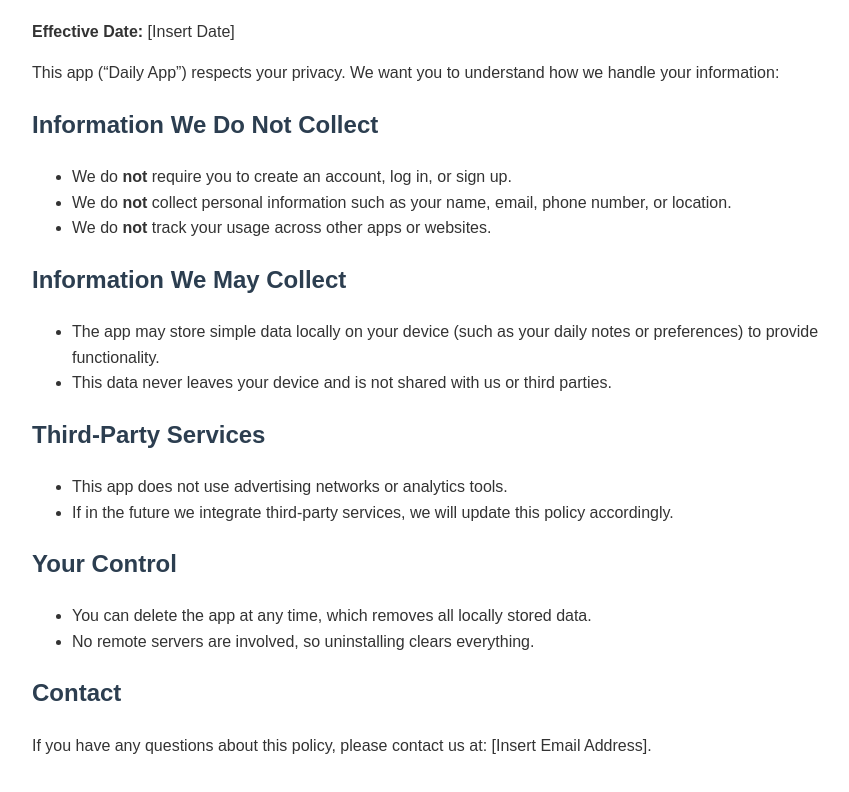
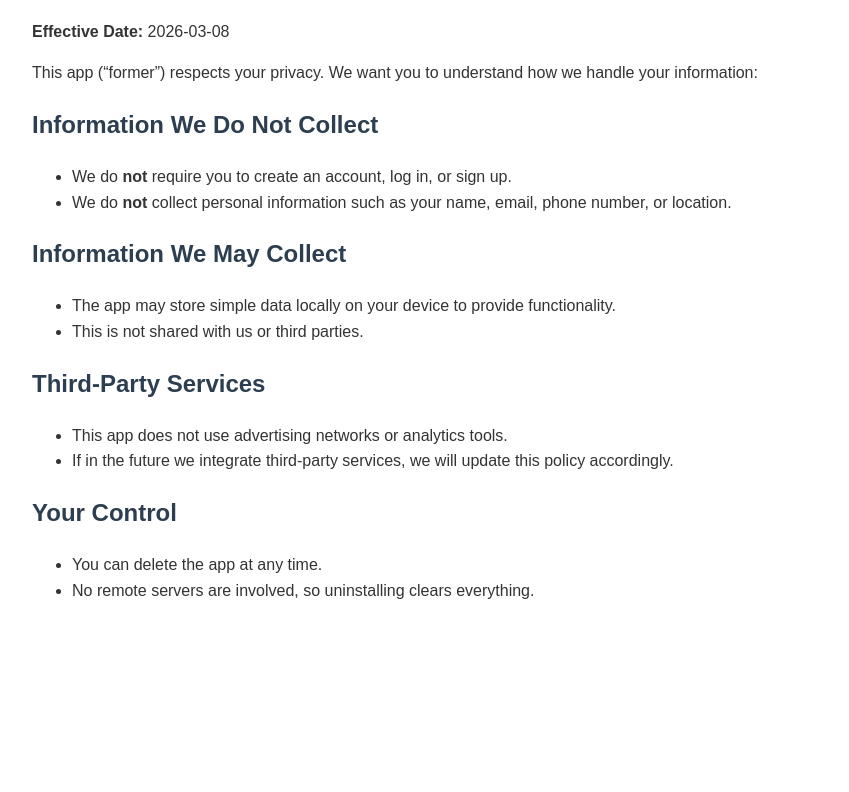
Before and after one commit to BixbyW-lab/former, a plain HTML site: page index.html in a window 1280 px wide. Shown: the part 94-886 px from the top of the page, without its empty margins (208-1057 px from the left). After the commit the page ends 800 px from the top, so only its background shows below. Drawn offline with Linux system fonts and the light colour scheme.

Commit message:
Update index.html

```diff
--- a/index.html
+++ b/index.html
@@ -18,21 +18,20 @@
 </head>
 <body>
   <h1>Privacy Policy</h1>
-  <p><strong>Effective Date:</strong> [Insert Date]</p>
+  <p><strong>Effective Date:</strong> 2026-03-08</p>
 
-  <p>This app (“Daily App”) respects your privacy. We want you to understand how we handle your information:</p>
+  <p>This app (“former”) respects your privacy. We want you to understand how we handle your information:</p>
 
   <h2>Information We Do Not Collect</h2>
   <ul>
     <li>We do <strong>not</strong> require you to create an account, log in, or sign up.</li>
     <li>We do <strong>not</strong> collect personal information such as your name, email, phone number, or location.</li>
-    <li>We do <strong>not</strong> track your usage across other apps or websites.</li>
   </ul>
 
   <h2>Information We May Collect</h2>
   <ul>
-    <li>The app may store simple data locally on your device (such as your daily notes or preferences) to provide functionality.</li>
-    <li>This data never leaves your device and is not shared with us or third parties.</li>
+    <li>The app may store simple data locally on your device to provide functionality.</li>
+    <li>This is not shared with us or third parties.</li>
   </ul>
 
   <h2>Third‑Party Services</h2>
@@ -43,11 +42,8 @@
 
   <h2>Your Control</h2>
   <ul>
-    <li>You can delete the app at any time, which removes all locally stored data.</li>
+    <li>You can delete the app at any time.</li>
     <li>No remote servers are involved, so uninstalling clears everything.</li>
   </ul>
-
-  <h2>Contact</h2>
-  <p>If you have any questions about this policy, please contact us at: [Insert Email Address].</p>
 </body>
 </html>
```
